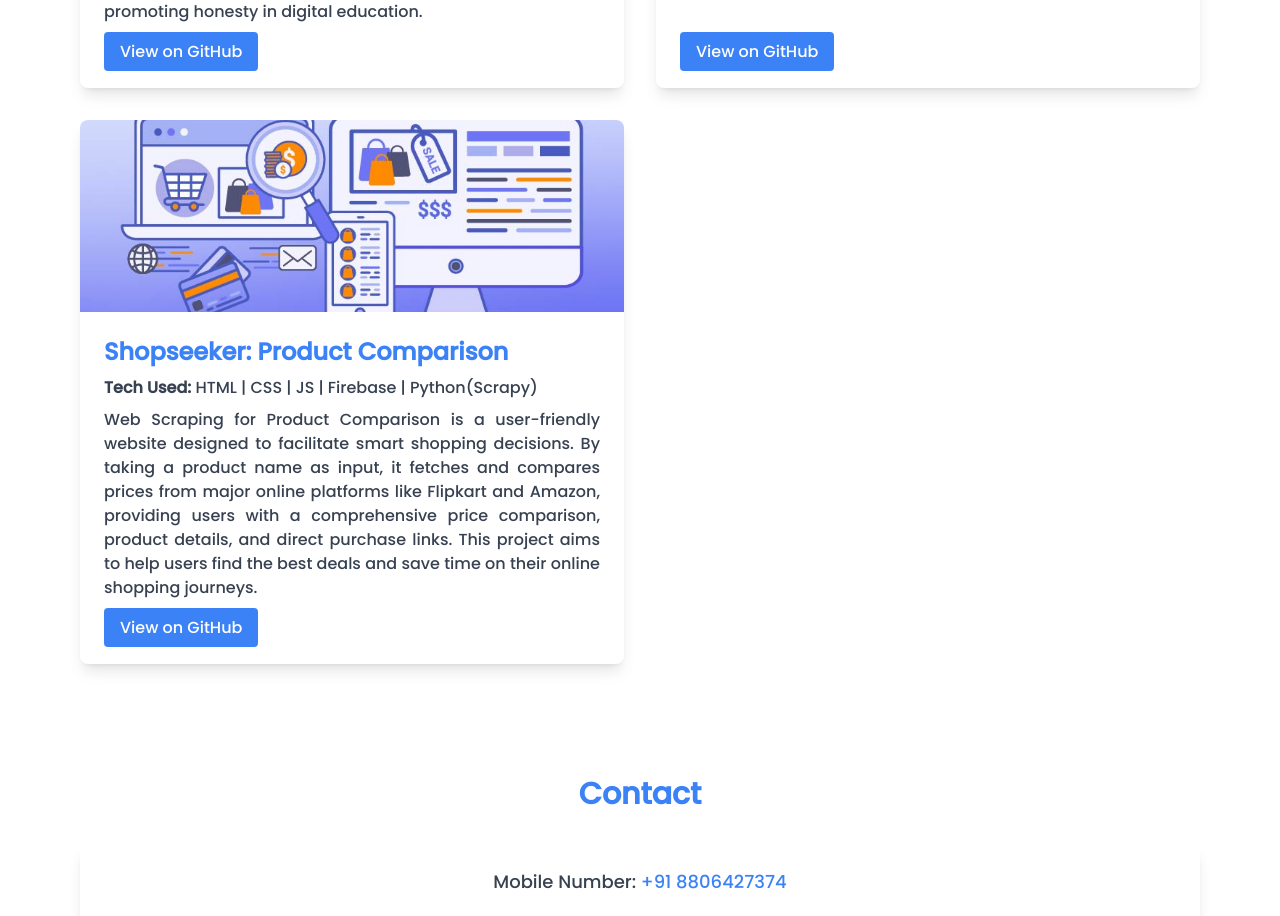
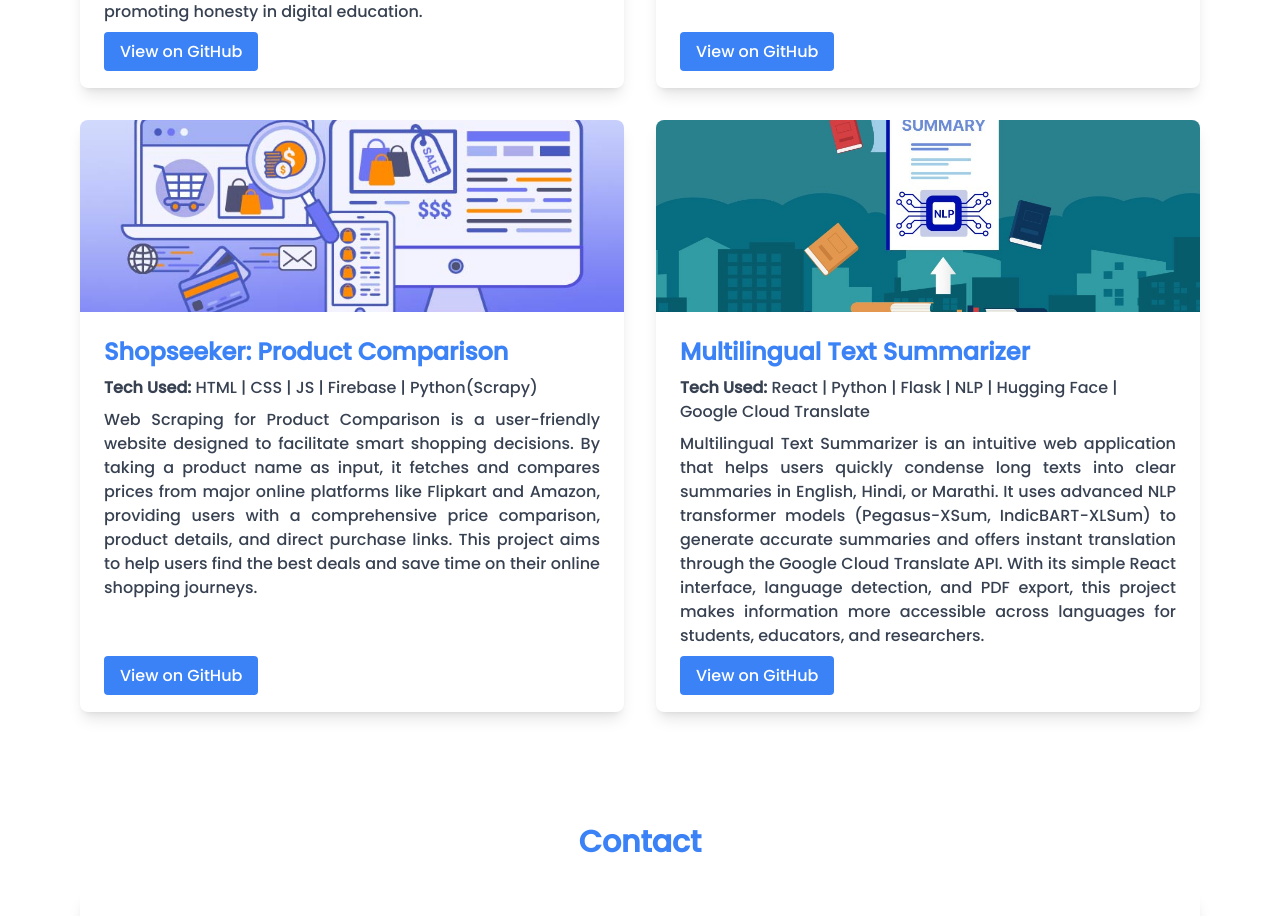
Before and after one commit to RohanDhere/My_PortFolio, a React (Vite) app: page / in a window 1280 px wide. Shown: the part 3330-4246 px from the top of the page. Built offline with nearby package versions, Linux system fonts and the light colour scheme.

Commit message:
Updated Projects.jsx to add a new project

```diff
--- a/src/components/Projects.jsx
+++ b/src/components/Projects.jsx
@@ -20,6 +20,13 @@ const projects = [
     techUsed: 'HTML | CSS | JS | Firebase | Python(Scrapy)',
     image: '/Webscrapping.jpg',
     description: 'Web Scraping for Product Comparison is a user-friendly website designed to facilitate smart shopping decisions. By taking a product name as input, it fetches and compares prices from major online platforms like Flipkart and Amazon, providing users with a comprehensive price comparison, product details, and direct purchase links. This project aims to help users find the best deals and save time on their online shopping journeys.',
+    githubLink: 'https://github.com/RohanDhere',
+  },
+  {
+    name: 'Multilingual Text Summarizer',
+    techUsed: 'React | Python | Flask | NLP | Hugging Face | Google Cloud Translate',
+    image: '/NLP-Summarizer.jpeg',
+    description: 'Multilingual Text Summarizer is an intuitive web application that helps users quickly condense long texts into clear summaries in English, Hindi, or Marathi. It uses advanced NLP transformer models (Pegasus-XSum, IndicBART-XLSum) to generate accurate summaries and offers instant translation through the Google Cloud Translate API. With its simple React interface, language detection, and PDF export, this project makes information more accessible across languages for students, educators, and researchers.',
     githubLink: 'https://github.com/RohanDhere',
   },
 ];
```
Also changed, not shown: public/NLP-Summarizer.jpeg (added).
